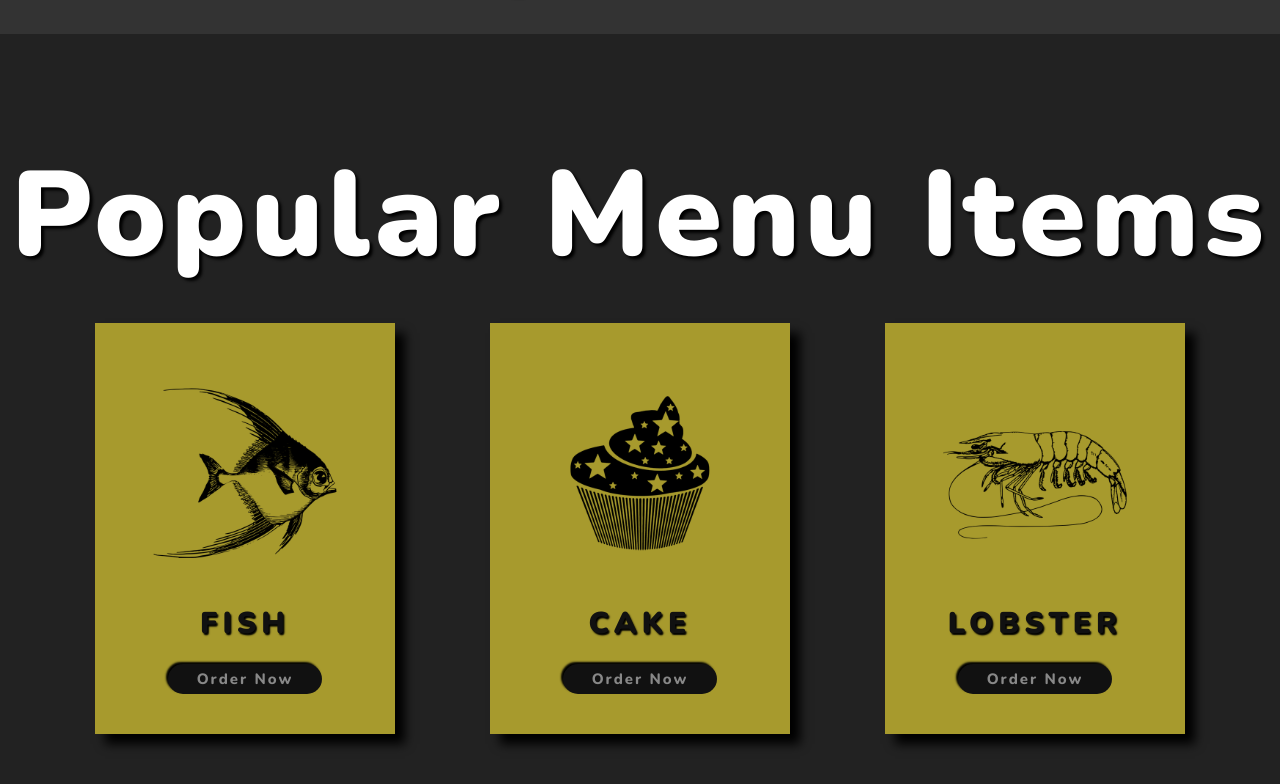
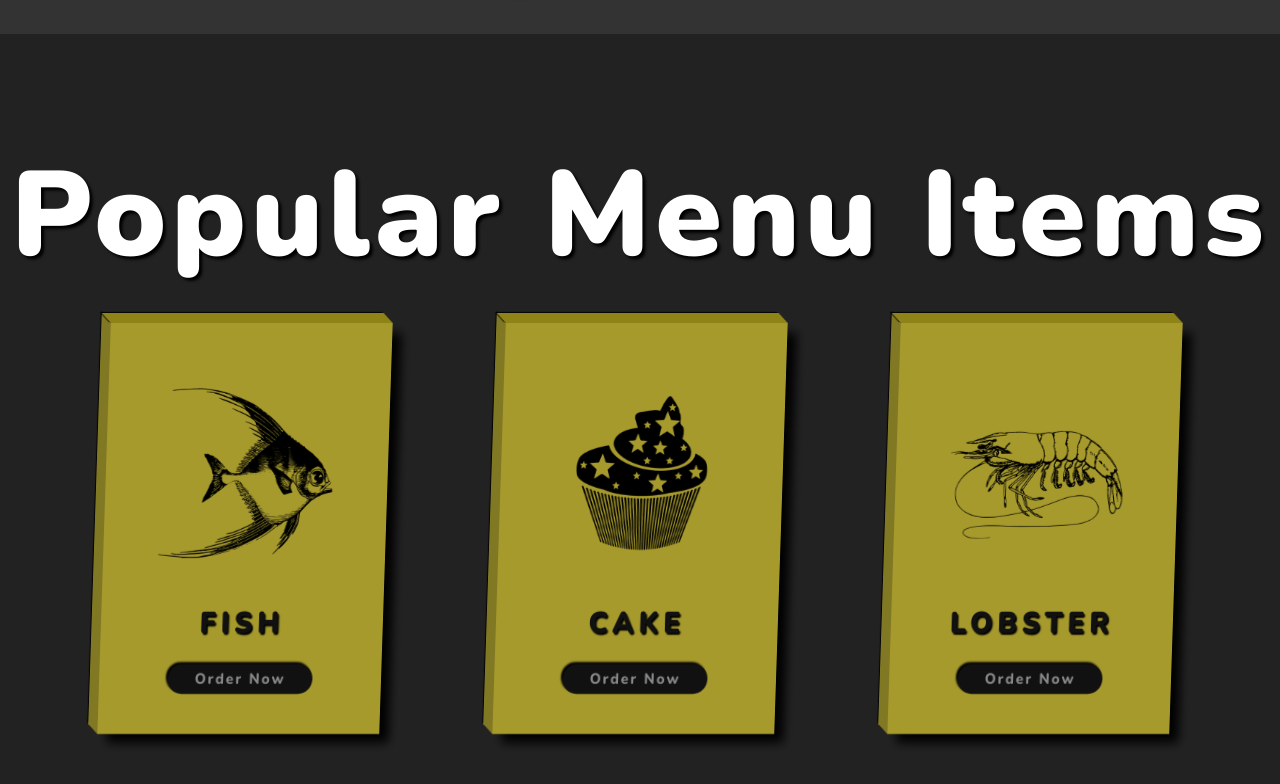
Before and after one commit to TreyK95/food-site, a plain HTML site: page index.html in a window 1280 px wide. Shown: the part 766-1550 px from the top of the page. Drawn offline with nearby package versions, Linux system fonts and the light colour scheme.

Commit message:
section 2 styled

```diff
--- a/style.css
+++ b/style.css
@@ -12,6 +12,15 @@
 
 html {
   font-size: 62.5%;
+}
+.section-heading {
+  font-size: 12rem;
+  font-weight: 900;
+  color: #fff;
+  text-transform: capitalize;
+  letter-spacing: 0.5rem;
+  text-align: center;
+  text-shadow: 0.3rem 0.3rem 0.3rem #000;
 }
 
 /* section 1 */
@@ -75,6 +84,40 @@ html {
   justify-content: space-between;
   align-items: center;
   box-shadow: 1rem 1rem 1rem #000;
+  position: relative;
+  transform: rotateY(20deg) skewX(-2deg);
+  transition: transform 0.5s, box-shadow 0.5s;
+}
+
+.card:hover {
+  transform: rotateY(20deg) skewX(-2deg) translateY(-3rem);
+  box-shadow: 2rem 2rem 2rem #000;
+}
+
+.card::before {
+  content: "";
+  height: 100%;
+  width: 1rem;
+  background-color: #817824;
+  position: absolute;
+  top: 0;
+  left: -1rem;
+  transform: skewY(45deg);
+  transform-origin: right;
+  box-shadow: -0.1rem -0.1rem 0.1rem #000;
+}
+
+.card::after {
+  content: "";
+  height: 1rem;
+  width: 100%;
+  background-color: #8f8317;
+  position: absolute;
+  top: -1rem;
+  left: 0;
+  transform: skewX(45deg);
+  transform-origin: bottom;
+  box-shadow: -0.1rem -0.1rem 0.1rem #000;
 }
 
 .card-img {
```
